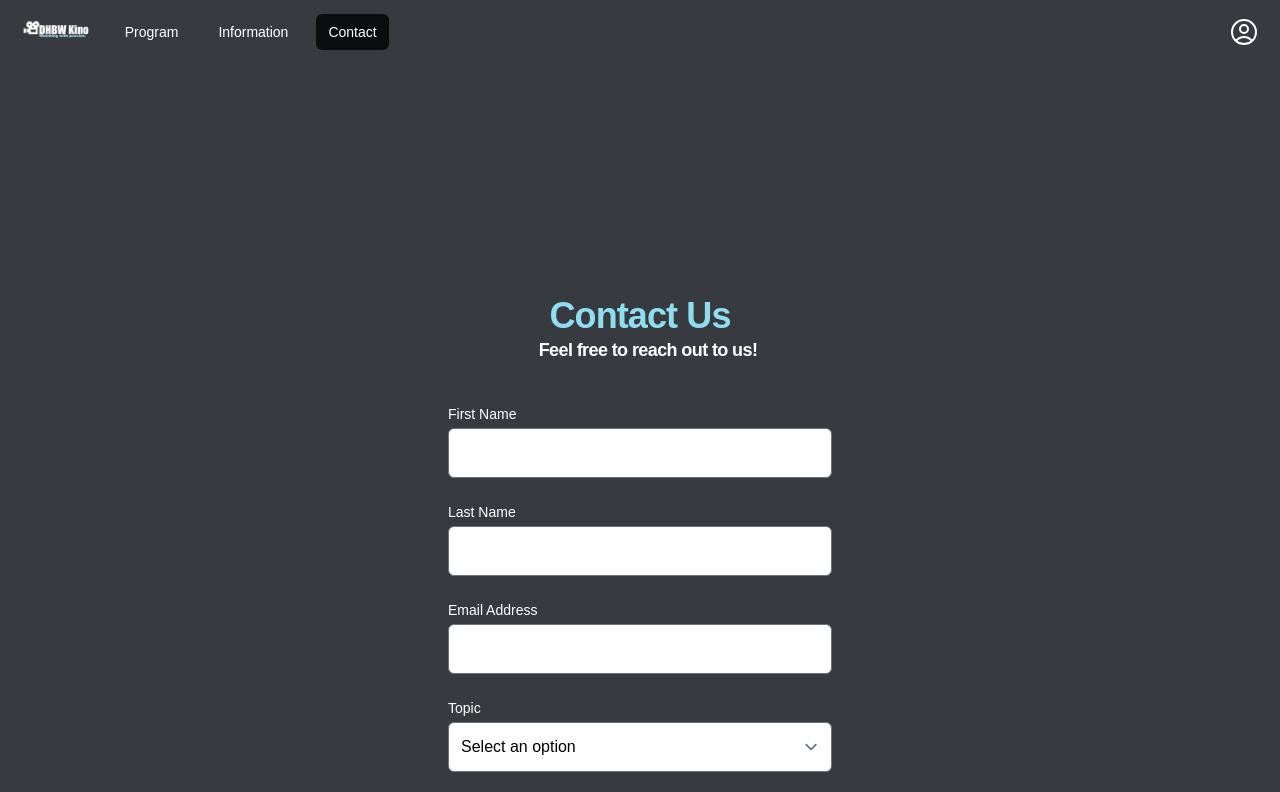
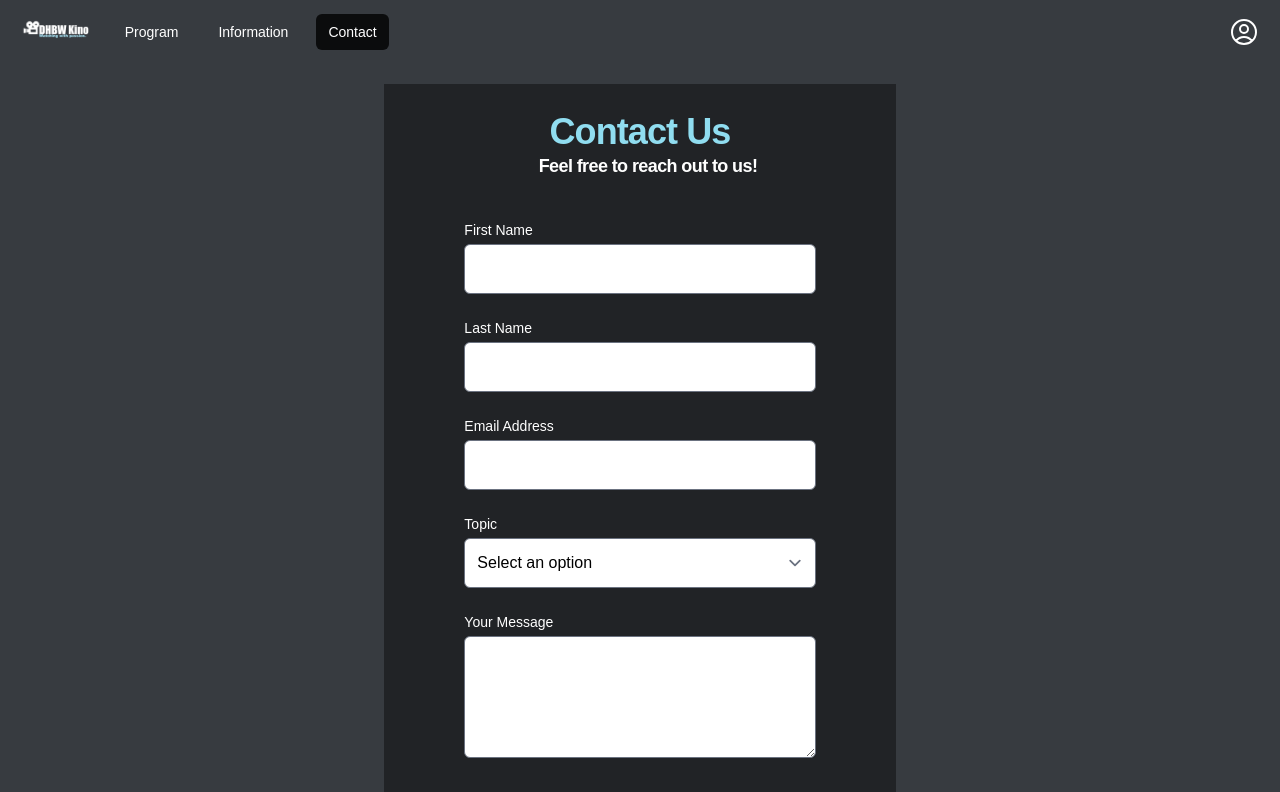
Before and after one commit to rickertmar/KinoticketFrontend, a Next.js app in the folder nextjs-blog/: page /contact in a window 1280 px wide. Shown: the top 792 px of the page. Built offline with nearby package versions, Linux system fonts and the light colour scheme.

Commit message:
color and layout fix

```diff
--- a/nextjs-blog/components/layout.js
+++ b/nextjs-blog/components/layout.js
@@ -18,7 +18,7 @@ export default function Layout({ children }) {
   return (
     <div className='font-nunito bg-primary-30'>
       <Navbar isAuthenticated={isAuthenticated} />
-      <main className="mx-auto max-w-2xl grid-cols-1 items-center gap-x-8 gap-y-16 px-4 py-24 sm:px-6 sm:py-32 lg:max-w-7xl lg:grid-cols-2 lg:px-8 dark:text-white">
+      <main className="min-h-screen max-w-7xl  mx-auto px-5">
         {children}
       </main>
       <Footer/>
--- a/nextjs-blog/pages/contact.js
+++ b/nextjs-blog/pages/contact.js
@@ -51,18 +51,13 @@ export default function Contact() {
   };
 
   return (
-    <div className="bg-primary-30 min-h-screen">
-    <div className="max-w-7xl mx-auto py-16 px-4 sm:py-24 sm:px-6 lg:px-8">
-      <div className="mt-2 text-center text-2xl font-bold leading-9 tracking-tight text-white">
-      <h2
-                className="text-3xl font-extrabold tracking-tight sm:text-4xl"
-                style={{ color: '#90DDF0' }}
-              >
-                Contact Us
-              </h2>
-        <p className="text-lg">Feel free to reach out to us!</p>
-      </div>
 
+    <div className="mt-5 flex justify-center items-center">
+      <div className='bg-primary-20 px-20 py-5'>
+        <div className="mt-2 text-center text-2xl font-bold leading-9 tracking-tight text-white">
+          <h2 className="text-3xl font-extrabold tracking-tight sm:text-4xl text-accent-50">Contact Us</h2>
+          <p className="text-lg">Feel free to reach out to us!</p>
+        </div>
         <div className="mt-10 sm:mx-auto sm:w-full sm:max-w-sm">
           <form className="space-y-6" onSubmit={handleSubmit}>
             <div>
@@ -186,6 +181,8 @@ export default function Contact() {
           </form>
         </div>
       </div>
+
+
     </div>
   );
 }
```
